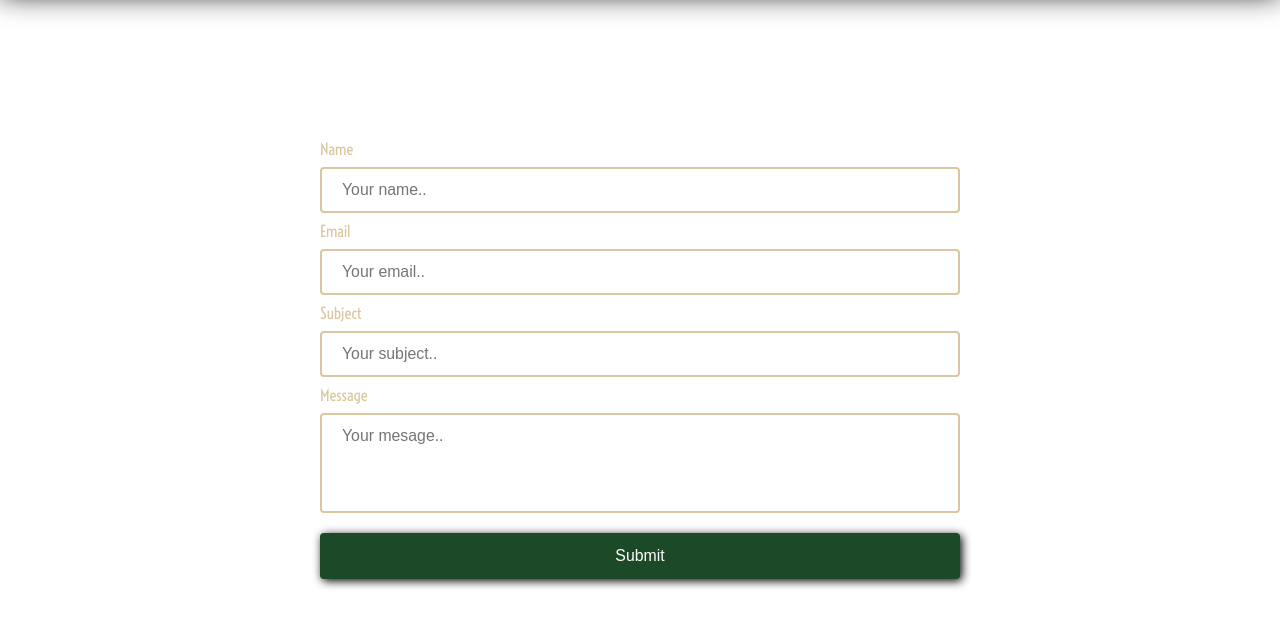
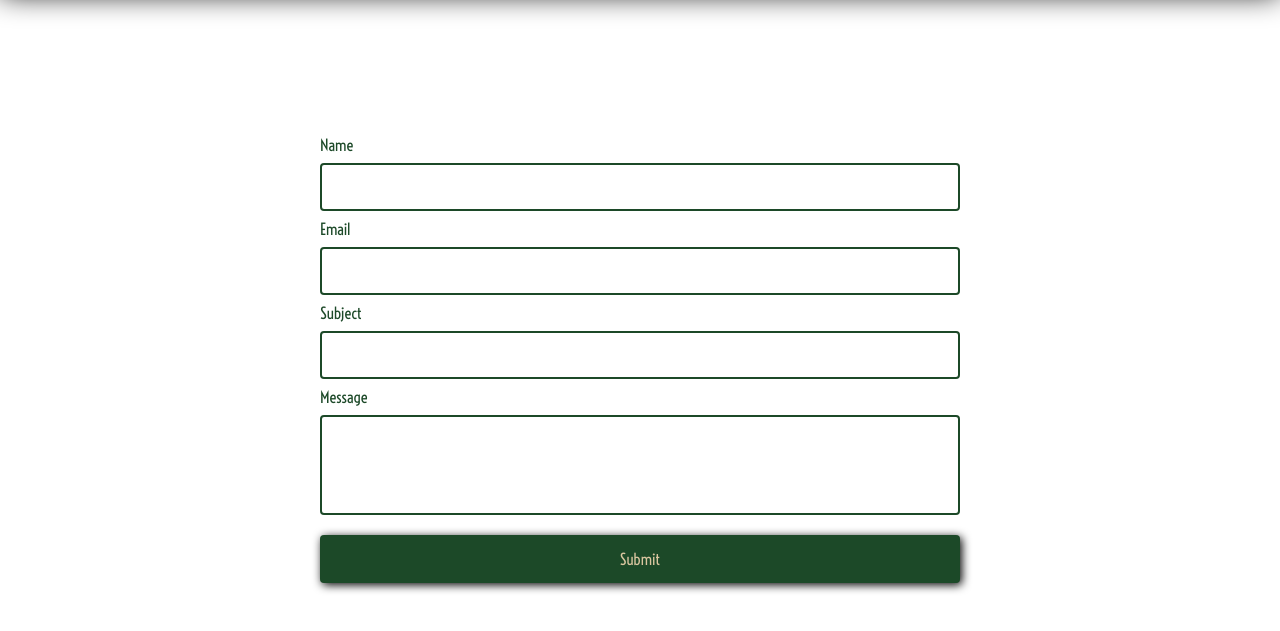
Before and after one commit to hudiohizari/front-end-photographer-porto-website, a plain HTML site: page contact.html in a window 1280 px wide. Shown: the part 67-698 px from the top of the page. Drawn offline with nearby package versions, Linux system fonts and the light colour scheme.

Commit message:
Revisi Contact

```diff
--- a/contact.html
+++ b/contact.html
@@ -92,13 +92,13 @@
 			<div class="wrapper-middle">
 				<form action="home.html">
 					<label for="name">Name</label>
-					<input type="text" id="name" name="firstname" placeholder="Your name..">
+					<input type="text" id="name" name="firstname">
 					<label for="email">Email</label>
-					<input type="email" id="email" name="lastname" placeholder="Your email..">
+					<input type="email" id="email" name="lastname">
 					<label for="subject">Subject</label>
-					<input type="email" id="subject" name="lastname" placeholder="Your subject..">
+					<input type="email" id="subject" name="lastname">
 					<label for="message">Message</label>
-					<textarea id="message" name="message" placeholder="Your mesage.."></textarea>
+					<textarea id="message" name="message"></textarea>
 					<input type="submit" value="Submit">
 				</form>
 			</div>
--- a/css/contact.css
+++ b/css/contact.css
@@ -15,17 +15,18 @@ div.wrapper-middle{
 	font-family: 'Voltaire', sans-serif;
 }
 div.content form label{
-	color: #dac6a0;
+	color: #1c4928;
 }
 div.content form input, div.content form textarea{
 	width: 100%;
     padding: 12px 20px;
     margin: 8px 0;
     display: inline-block;
-    border: 2px solid #dac6a0;
-    color: #dac6a0;
+    border: 2px solid #1c4928;
+    color: #1c4928;
     border-radius: 4px;
     box-sizing: border-box;
+	font-family: 'Voltaire', sans-serif;
 }
 div.content form textarea{
 	resize: none;
@@ -35,7 +36,7 @@ div.content form textarea{
 div.content form input[type=submit] {
     width: 100%;
     background-color: #1c4928;
-    color: white;
+    color: #dac6a0;
     padding: 14px 20px;
     margin: 8px 0;
     border: none;
```
